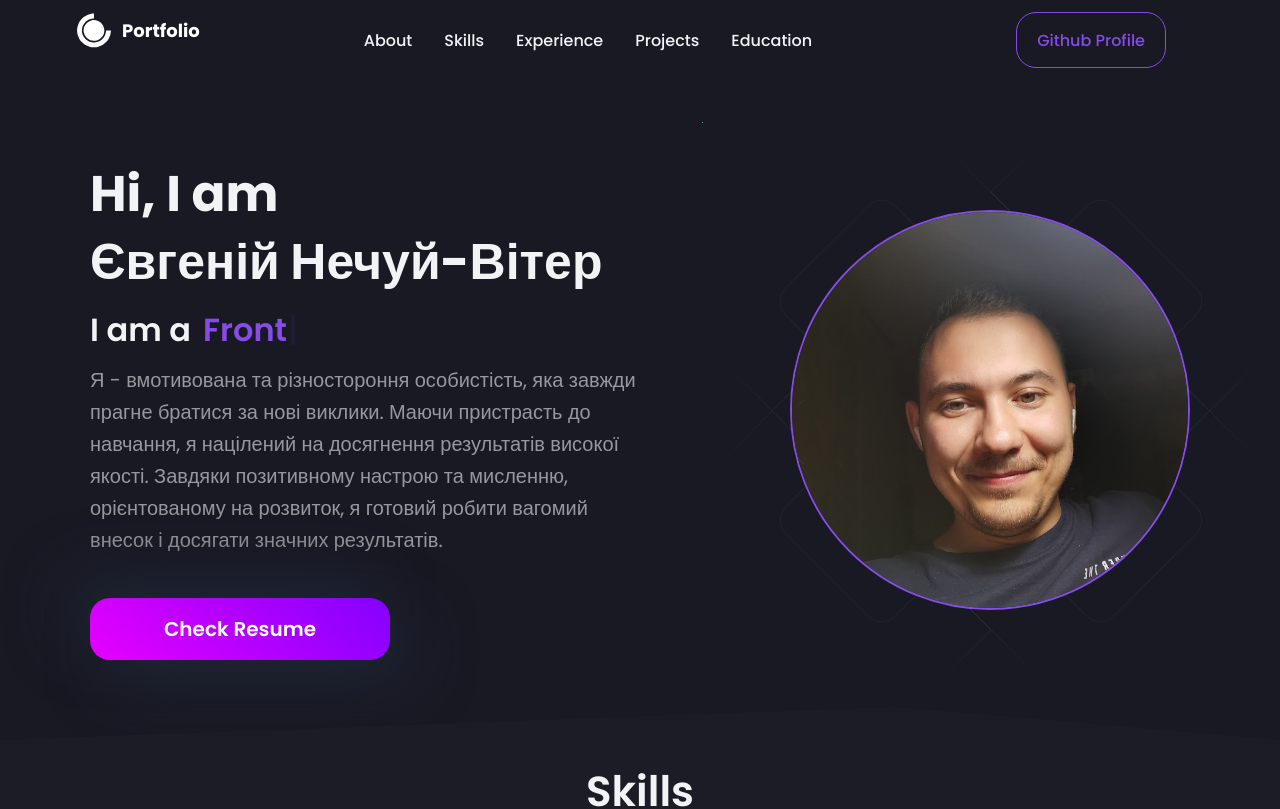
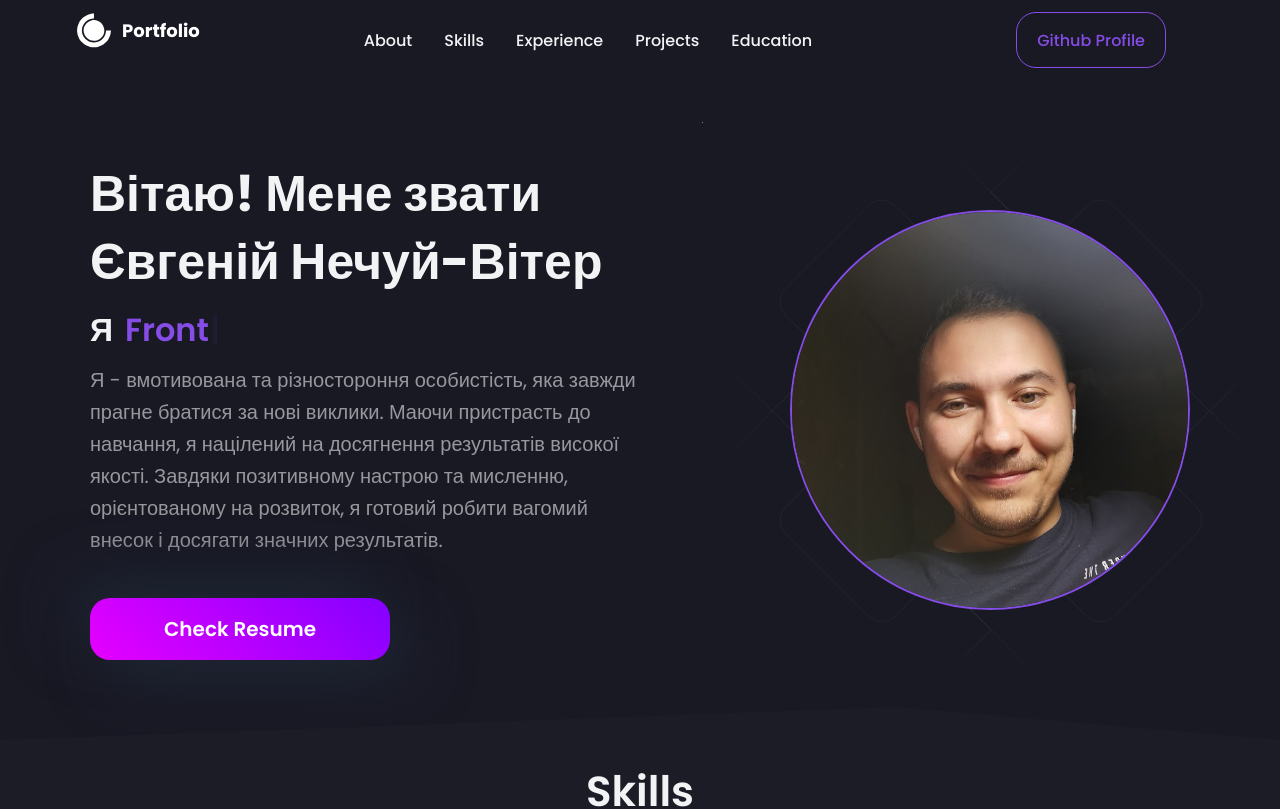
Before and after one commit to dev-hemul/portfolio, a React (Vite) app: page / in a window 1280 px wide. Shown: the top 809 px of the page. Built offline with nearby package versions, Linux system fonts and the light colour scheme.

Commit message:
change title

```diff
--- a/src/components/HeroSection/index.jsx
+++ b/src/components/HeroSection/index.jsx
@@ -214,11 +214,11 @@ const Hero = () => {
       <HeroContainer>
         <HeroInnerContainer>
           <HeroLeftContainer>
-            <Title>Hi, I am <br />
+            <Title>Вітаю! Мене звати <br />
               {Bio.name}
             </Title>
             <TextLoop>
-              I am a
+              Я
               <Span>
                 <Typewriter
                   options={{
```
